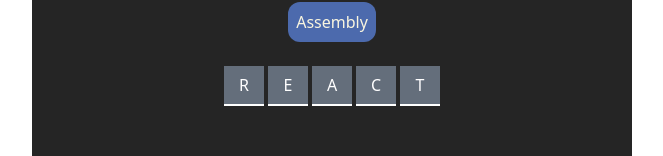
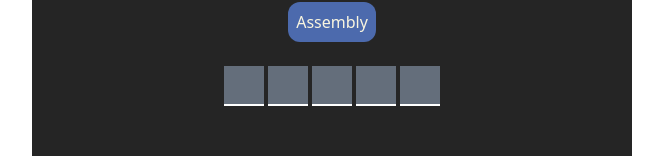
Before and after one commit to yemin-htet/Assembly_Endgame, a React (Vite) app: page / in a window 1280 px wide. Shown: the part 421-577 px from the top of the page, without its empty margins (308-971 px from the left). Built offline with nearby package versions, Linux system fonts and the light colour scheme.

Commit message:
show_correct_word

```diff
--- a/src/App.jsx
+++ b/src/App.jsx
@@ -8,7 +8,7 @@
 
 function App() {
   let [word,setWord] = useState('react')
-  let [guessWord, setGetWord] = useState([])
+  let [guessWord, setGuessWord] = useState([])
 
   const alphabets = "abcdefghijklmnopqrstuvwxyz"
     const elements = alphabets.split("").map(
@@ -22,9 +22,15 @@
             </button>)
         }
     )
+    const wordEle = word.split("").map((letter,index)=>{
+      return <span key={index} className='text-white w-10 h-10 border-b-2 border-white bg-gray-600
+      flex items-center justify-center '>
+        {guessWord.includes(letter) && letter.toUpperCase()}
+      </span>
+  })
 
   const addLetter = (letter) =>{
-    setGetWord(prevState => prevState.includes(letter)?[...prevState]:[...prevState,letter])
+    setGuessWord(prevState => prevState.includes(letter)?[...prevState]:[...prevState,letter])
   }
 
   return (
@@ -32,7 +38,7 @@
       <div className='bg-black opacity-85 w-150 h-200 my-10 flex flex-col items-center justify-start rounded-2xl gap-5'>
         <Header/>
         <LanguageList langs={languages}/>
-        <WordContainer word={word}/>
+        <WordContainer wordEle={wordEle}/>
         <Keyboard elements={elements}/>
         <NewButton/>
       </div>
--- a/src/components/WordContainer.jsx
+++ b/src/components/WordContainer.jsx
@@ -1,11 +1,7 @@
 import React from 'react'
 
-export default function WordContainer({word}) {
-    const wordEle = word.split("").map((letter,index)=>{
-        return <span key={index} className='text-white w-10 h-10 border-b-2 border-white bg-gray-600 flex items-center justify-center'>
-            {letter.toUpperCase()}
-        </span>
-    })
+export default function WordContainer({wordEle}) {
+
   return (
     <div className="py-3 flex flex-row items-center justify-center gap-1 my-5">
         {wordEle}
```
